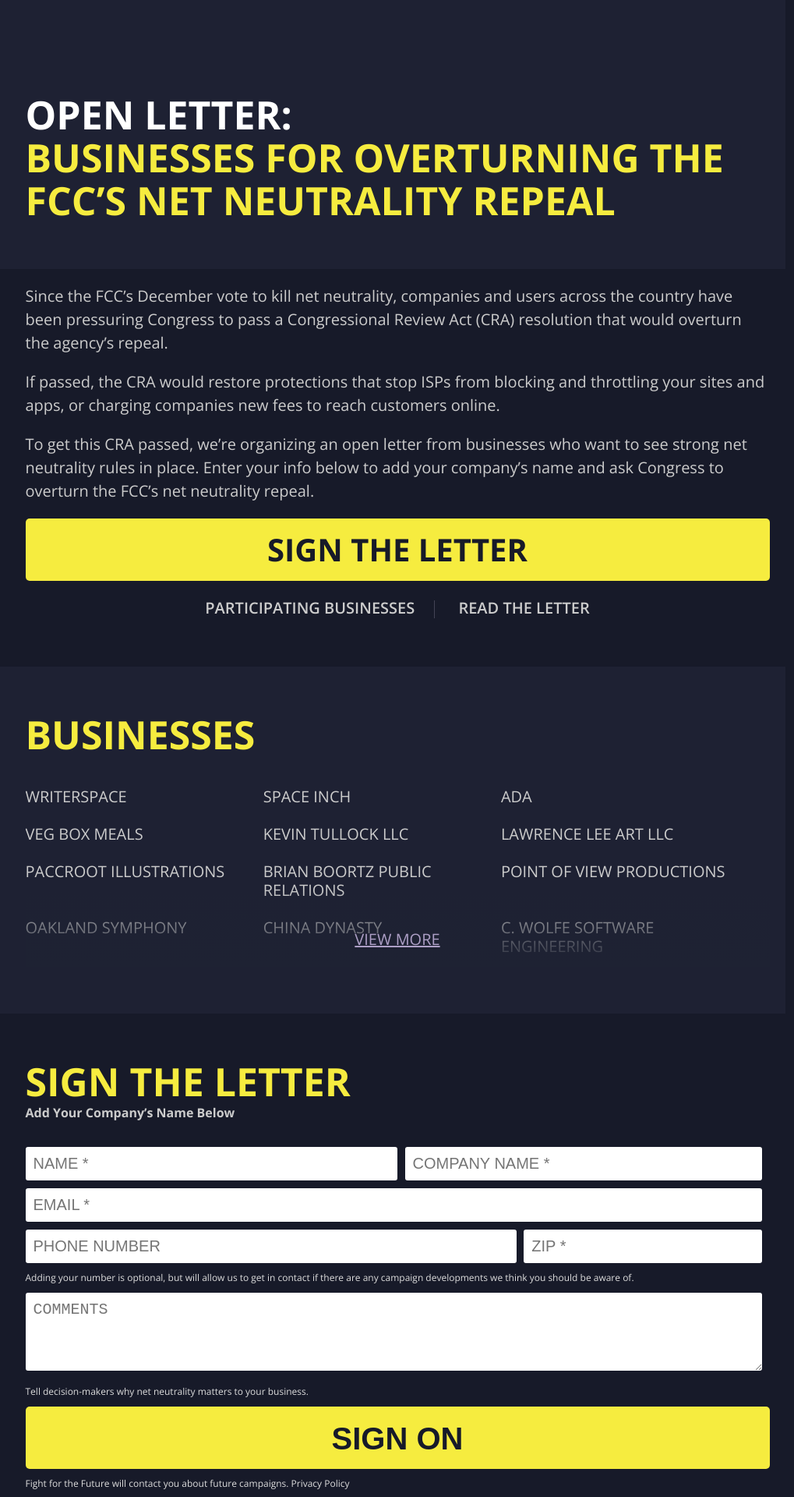
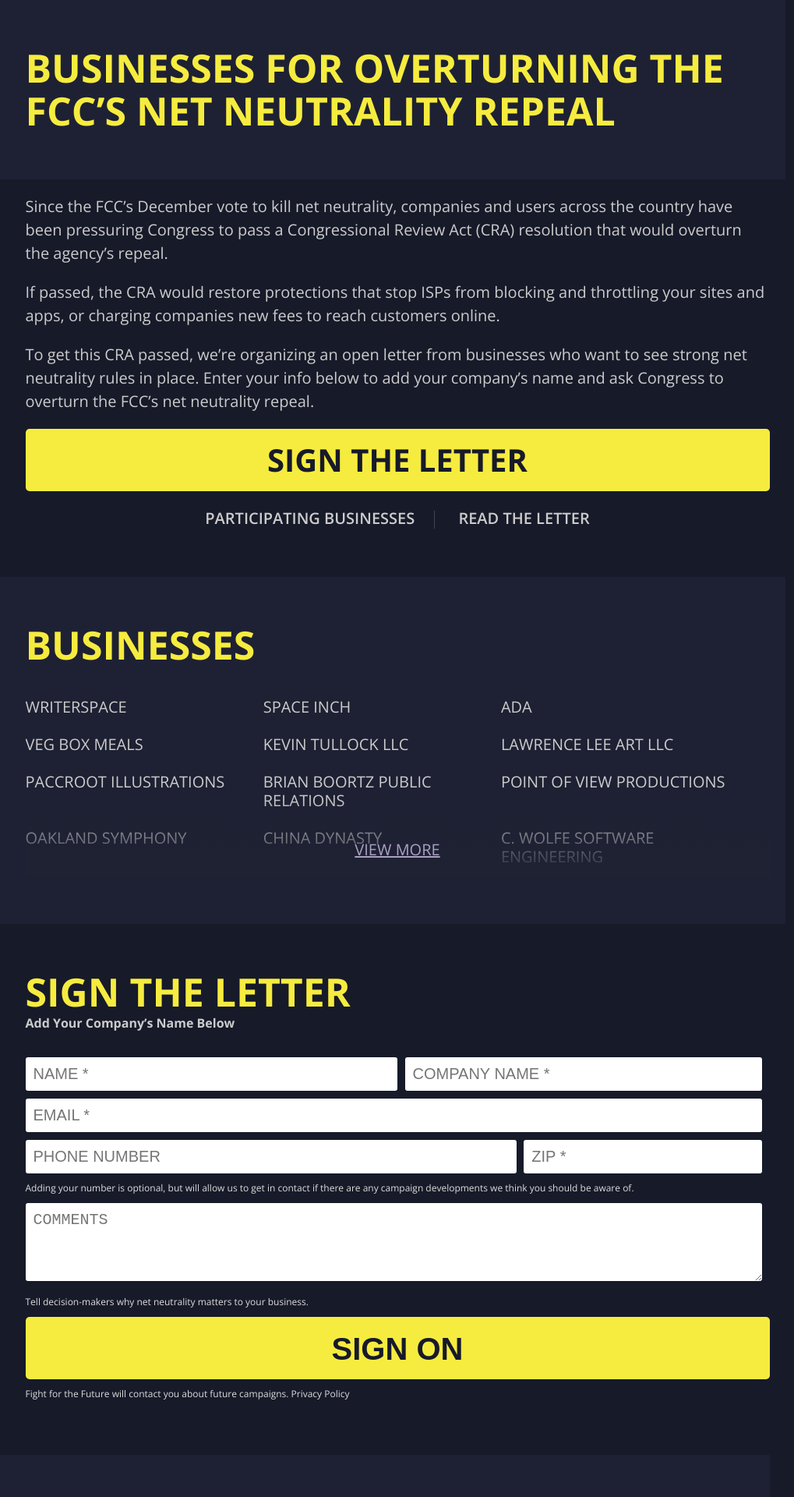
Before and after one commit to fightforthefuture/vetsforthe.net, a Jekyll site: the page built from index.md, in a window 1280 px wide. Shown: the top 1920 px of the page at 78% size, without its empty margins (120-1139 px from the left). Built offline with Jekyll 4.4.1, drawn with Linux system fonts in a browser that asks for light colours.

Commit message:
Push content further up the page

```diff
--- a/_sass/_default.scss
+++ b/_sass/_default.scss
@@ -112,7 +112,7 @@
 	}
 }
 .intro {
-	padding-top: 120px;
+	padding-top: 60px;
 	h2 {
 		padding-top: 0px;
 	}
--- a/index.md
+++ b/index.md
@@ -6,8 +6,6 @@
 {::options parse_block_html="true" /}
 
 <div class="section intro hl-bg">
-
-# Open letter:
 
 ## Businesses for overturning the FCC's Net Neutrality repeal
 
```
